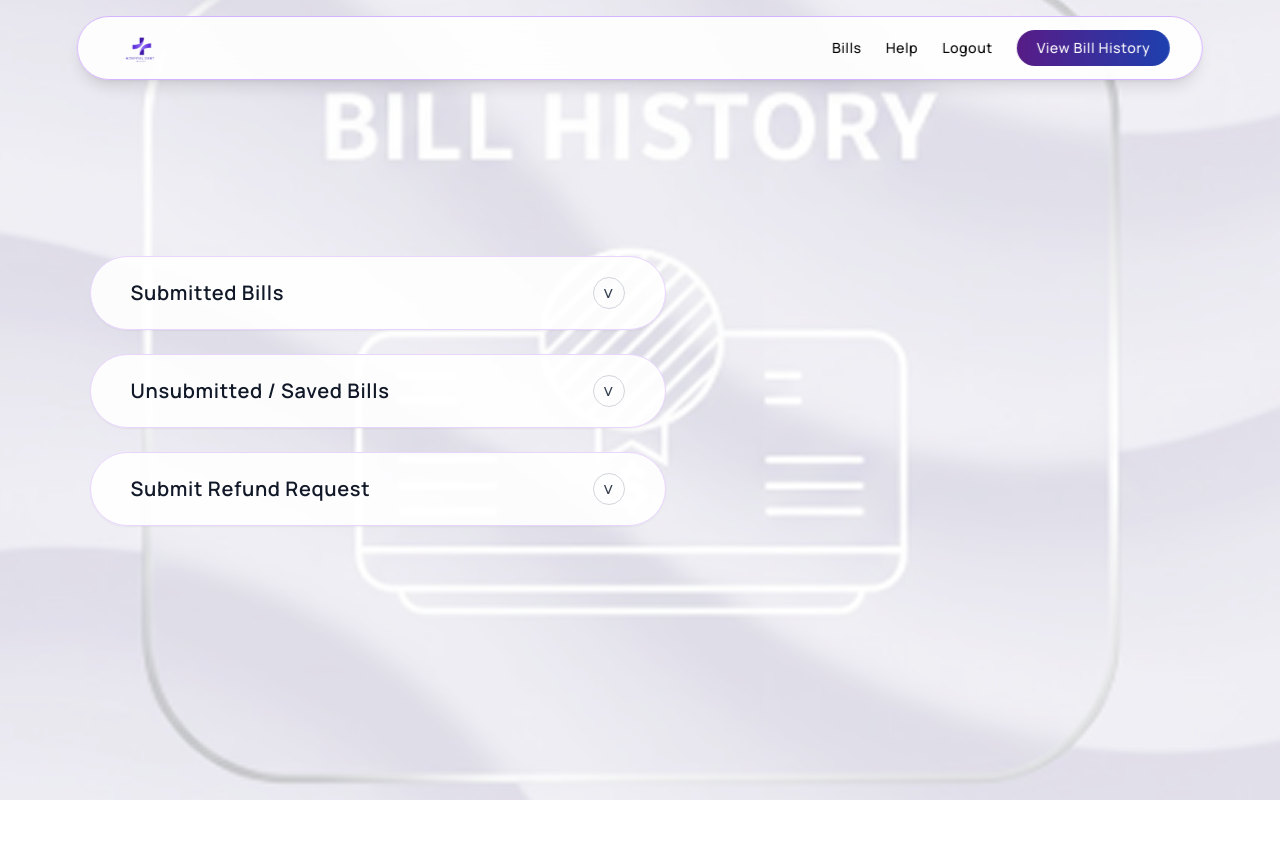
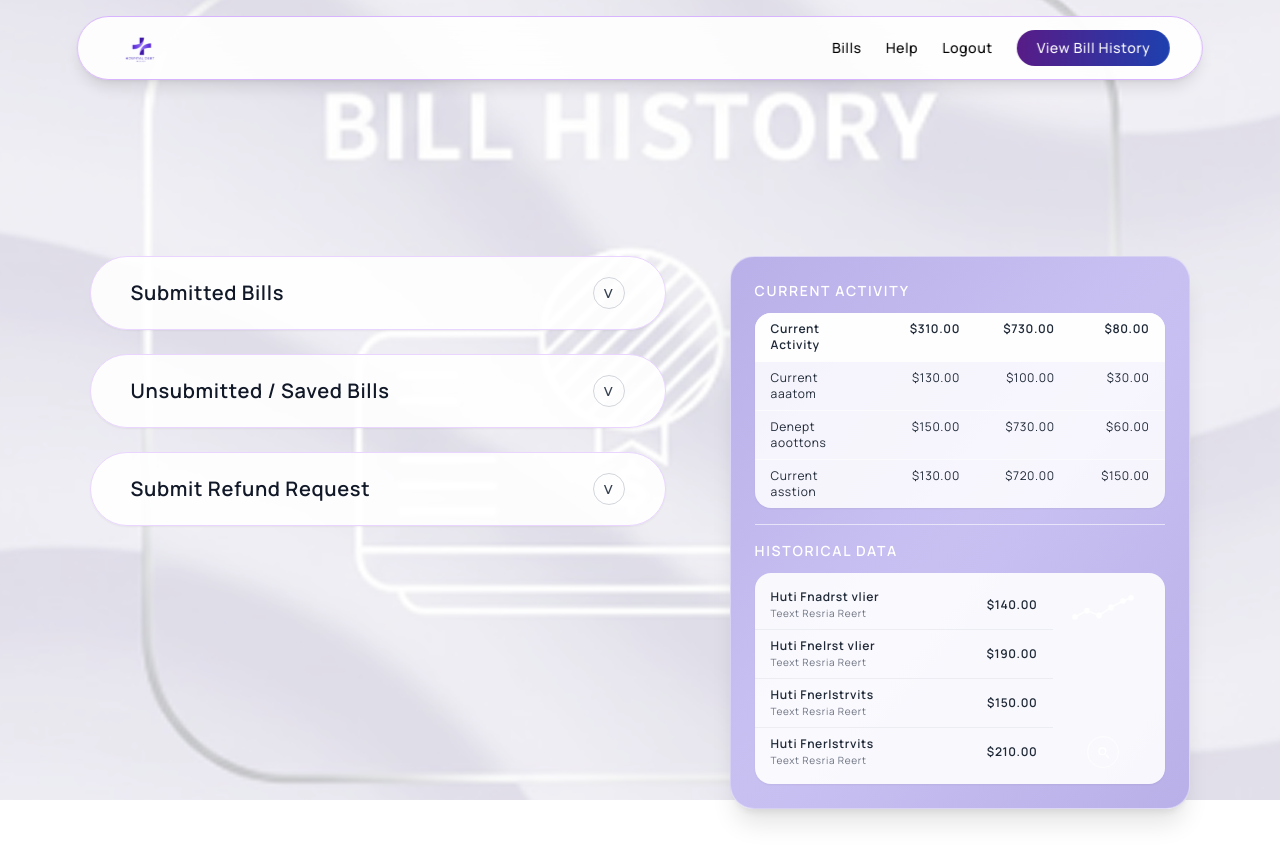
Before and after one commit to Onegreekmyth/Hospital_Debt_Relief_Web, a React (Vite) app: page /bill-history in a window 1280 px wide. Before the commit the page ends 800 px from the top, so only its background shows below. Built offline with nearby package versions, Linux system fonts and the light colour scheme.

Commit message:
bill history

```diff
--- a/src/pages/BillHistory.jsx
+++ b/src/pages/BillHistory.jsx
@@ -3,6 +3,7 @@ import Navbar from "../components/Navbar";
 import billHistoryBg from "../assets/bill-history.png";
 
 const BillHistory = () => {
+
   const [openSection, setOpenSection] = useState(null);
 
   const toggleSection = (key) => {
@@ -29,10 +30,10 @@ const BillHistory = () => {
       <div className="min-h-screen bg-white/30 flex flex-col">
         <Navbar />
 
-        <div className="flex-1 pt-28 md:pt-32 pb-10">
-        <div className="w-[92%] md:w-[90%] lg:w-[86%] mx-auto flex flex-col lg:flex-row items-start lg:items-center gap-8 md:gap-10 lg:gap-16">
+        <div className="flex-1 pt-24 md:pt-28 pb-10 mt-24">
+        <div className="w-[92%] md:w-[90%] lg:w-[86%] mx-auto flex flex-col lg:flex-row items-start lg:items-start gap-8 md:gap-10 lg:gap-16">
           {/* Left: Accordion-style controls */}
-          <div className="w-full max-w-xl space-y-6 mt-10 md:mt-16 lg:mt-32">
+          <div className="w-full max-w-xl space-y-6 mt-8 md:mt-10 lg:mt-12">
             {sections.map((section) => (
               <div
                 key={section.key}
@@ -64,8 +65,114 @@ const BillHistory = () => {
             ))}
           </div>
 
-          {/* Right: illustrative panel placeholder (matches layout in design) */}
-          <div className="hidden lg:block flex-1" />
+          {/* Right: Bill history summary panel */}
+          <div className="hidden lg:flex flex-1 justify-end mt-8 md:mt-10 lg:mt-12">
+            <div className="w-full max-w-xl rounded-3xl bg-gradient-to-br from-[#b9b0e9] via-[#c9c0f2] to-[#b9b0e9] shadow-xl border border-white/40 p-5 md:p-6 backdrop-blur-sm bg-opacity-90">
+              {/* Current Activity */}
+              <div>
+                <h3 className="text-xs md:text-sm font-semibold tracking-[0.12em] text-white mb-3">
+                  CURRENT ACTIVITY
+                </h3>
+
+                <div className="rounded-2xl bg-white/85 shadow-sm overflow-hidden text-[11px] md:text-xs text-gray-800">
+                  <div className="grid grid-cols-4 bg-white/90 font-semibold px-4 py-2 border-b border-white/60">
+                    <span>Current Activity</span>
+                    <span className="text-right">$310.00</span>
+                    <span className="text-right">$730.00</span>
+                    <span className="text-right">$80.00</span>
+                  </div>
+                  <div className="grid grid-cols-4 px-4 py-2 border-b border-white/60">
+                    <span>Current aaatom</span>
+                    <span className="text-right">$130.00</span>
+                    <span className="text-right">$100.00</span>
+                    <span className="text-right">$30.00</span>
+                  </div>
+                  <div className="grid grid-cols-4 px-4 py-2 border-b border-white/60">
+                    <span>Denept aoottons</span>
+                    <span className="text-right">$150.00</span>
+                    <span className="text-right">$730.00</span>
+                    <span className="text-right">$60.00</span>
+                  </div>
+                  <div className="grid grid-cols-4 px-4 py-2">
+                    <span>Current asstion</span>
+                    <span className="text-right">$130.00</span>
+                    <span className="text-right">$720.00</span>
+                    <span className="text-right">$150.00</span>
+                  </div>
+                </div>
+              </div>
+
+              {/* Divider */}
+              <div className="my-4 border-t border-white/60" />
+
+              {/* Historical Data */}
+              <div>
+                <h3 className="text-xs md:text-sm font-semibold tracking-[0.12em] text-white mb-3">
+                  HISTORICAL DATA
+                </h3>
+
+                <div className="rounded-2xl bg-white/90 shadow-sm overflow-hidden flex">
+                  {/* List */}
+                  <div className="flex-1 py-2 text-[11px] md:text-xs text-gray-800">
+                    {[
+                      { title: "Huti Fnadrst vlier", amount: "$140.00" },
+                      { title: "Huti Fnelrst vlier", amount: "$190.00" },
+                      { title: "Huti Fnerlstrvits", amount: "$150.00" },
+                      { title: "Huti Fnerlstrvits", amount: "$210.00" },
+                    ].map((row, idx) => (
+                      <div
+                        key={idx}
+                        className={`flex items-center justify-between px-4 py-2 ${
+                          idx !== 3 ? "border-b border-gray-200/60" : ""
+                        }`}
+                      >
+                        <div>
+                          <p className="font-semibold">{row.title}</p>
+                          <p className="text-[10px] text-gray-500">Teext Resria Reert</p>
+                        </div>
+                        <p className="font-semibold">{row.amount}</p>
+                      </div>
+                    ))}
+                  </div>
+
+                  {/* Simple graph placeholder + magnifier icon */}
+                  <div className="w-24 md:w-28 flex flex-col justify-between items-center py-4 pr-3">
+                    {/* Graph */}
+                    <svg
+                      viewBox="0 0 80 40"
+                      className="w-16 h-10 text-white"
+                      fill="none"
+                      stroke="currentColor"
+                      strokeWidth="2"
+                    >
+                      <polyline
+                        points="5,30 20,22 35,28 50,18 65,10 75,6"
+                        className="opacity-90"
+                      />
+                      {["5,30", "20,22", "35,28", "50,18", "65,10", "75,6"].map((p, i) => {
+                        const [x, y] = p.split(",").map(Number);
+                        return <circle key={i} cx={x} cy={y} r="2.5" className="fill-white" />;
+                      })}
+                    </svg>
+
+                    {/* Magnifier */}
+                    <div className="mt-4 w-8 h-8 rounded-full border border-white/80 flex items-center justify-center text-white">
+                      <svg
+                        viewBox="0 0 24 24"
+                        className="w-4 h-4"
+                        fill="none"
+                        stroke="currentColor"
+                        strokeWidth="2"
+                      >
+                        <circle cx="11" cy="11" r="5" />
+                        <line x1="16" y1="16" x2="21" y2="21" />
+                      </svg>
+                    </div>
+                  </div>
+                </div>
+              </div>
+            </div>
+          </div>
         </div>
         </div>
       </div>
```
